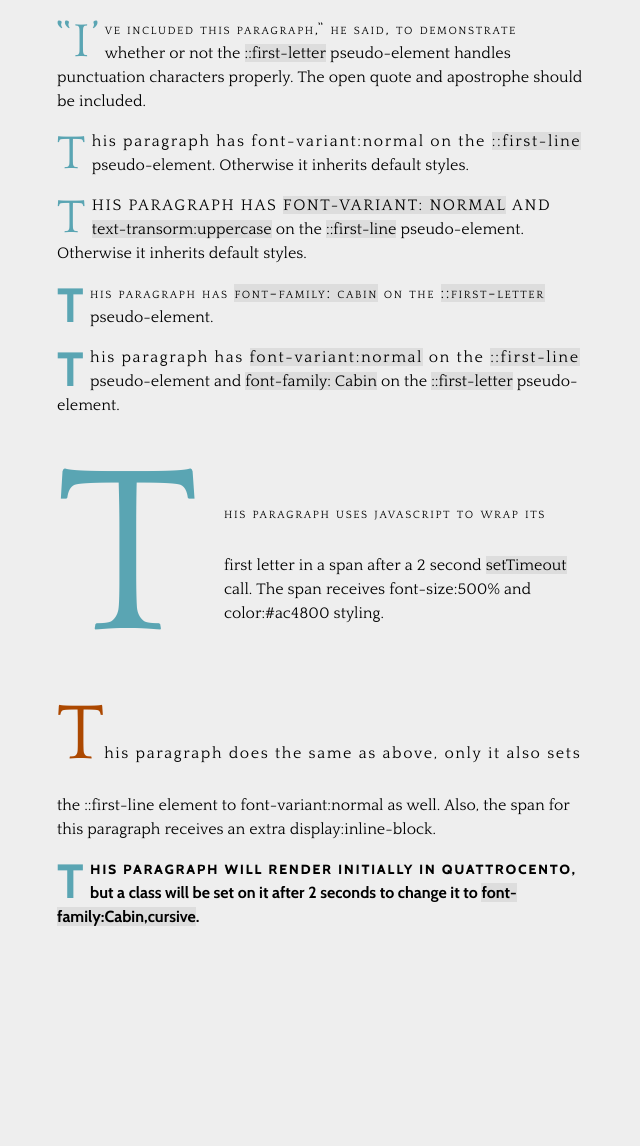
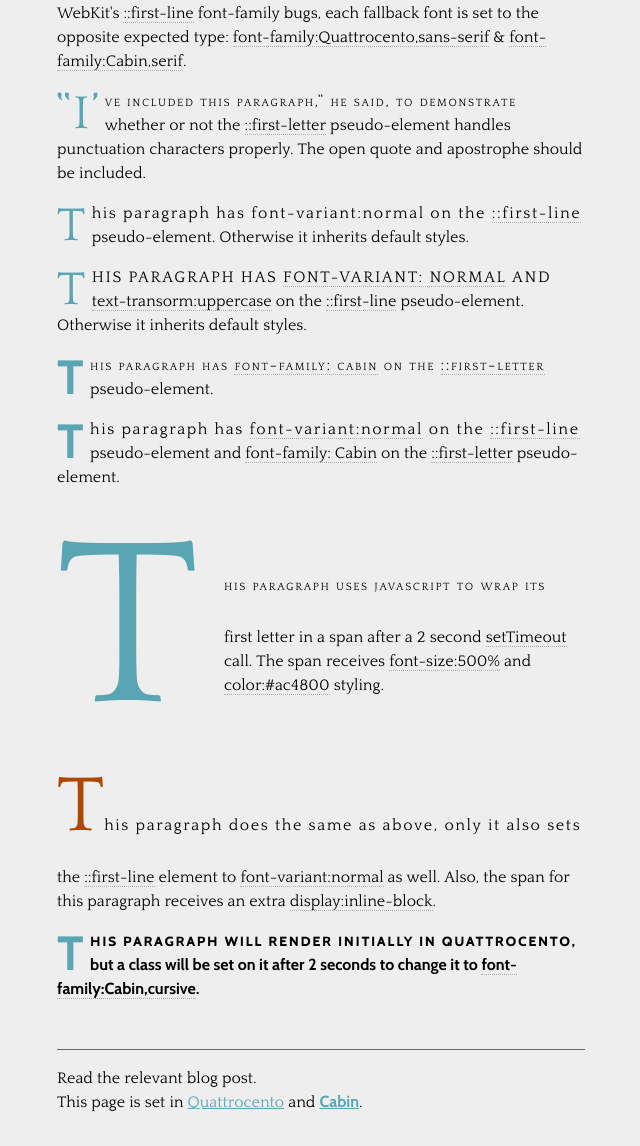
Before and after one commit to mattwiebe/CSS-Typography-Tests, a plain HTML site: page index.html in a window 1280 px wide. Shown: the part 191-1337 px from the top of the page, without its empty margins (319-959 px from the left). Before the commit the page ends 1152 px from the top, so only its background shows below. Drawn offline with nearby package versions, Linux system fonts and the light colour scheme.

Commit message:
really almost ready

```diff
--- a/index.html
+++ b/index.html
@@ -24,9 +24,15 @@ body {
 	width:33em;
 	margin:2em auto;
 }
+a {
+	color:#5aa5b3;
+}
 code {
 	font-family:inherit;
-	background-color:#ddd;
+	border-bottom:1px dotted #aaa;
+}
+.cabin {
+	font-family:Cabin;
 }
 h1,h2,h3,h4,h5,h6 {
 	font-family:Cabin, serif;
@@ -87,20 +93,33 @@ div::first-letter {
 .eight { /* class added after 2 seconds */
 	font-family:Cabin, cursive;
 }
+#footer {
+	margin:3em 0 0;
+	padding:1em 0 0;
+	border-top:1px solid #666;
+}
+#footer::first-letter {
+	font-size:inherit;
+	color:inherit;
+}
 
 </style>
 </head>
 <body>
 	<h1>Various Sundry Typography Tests</h1>
-	<p id="one">This Paragraph has <code>text-transform:lowercase</code> and <code>font-variant:small-caps</code> on the <code>::first-line</code> pseudo-element and <code>font-size:200%</code> &amp; <code>text-transform:uppercase</code> on the <code>::first-letter</code> pseudo-element. This is the default style for all paragraphs.</p>
+	<p id="one">This Paragraph has <code>text-transform:lowercase</code> and <code>font-variant:small-caps</code> on the <code>::first-line</code> pseudo-element and <code>font-size:200%</code> &amp; <code>text-transform:uppercase</code> on the <code>::first-letter</code> pseudo-element. This is the default style for all paragraphs. To demonstrate WebKit's <code>::first-line</code> font-family bugs, each fallback font is set to the opposite expected type: <code>font-family:Quattrocento,sans-serif</code> &amp; <code>font-family:Cabin,serif</code>.</p>
 	<p>“I’ve included this paragraph,” he said, to demonstrate whether or not the <code>::first-letter</code> pseudo-element handles punctuation characters properly. The open quote and apostrophe should be included.</p>
 	<p id="two">This paragraph has font-variant:normal on the <code>::first-line</code> pseudo-element. Otherwise it inherits default styles.</p>
 	<p id="three">This paragraph has <code>font-variant: normal</code> and <code>text-transorm:uppercase</code> on the <code>::first-line</code> pseudo-element. Otherwise it inherits default styles.</p>
 	<p id="four">This paragraph has <code>font-family: Cabin</code> on the <code>::first-letter</code> pseudo-element.</p>
 	<p id="five">This paragraph has <code>font-variant:normal</code> on the <code>::first-line</code> pseudo-element and <code>font-family: Cabin</code> on the <code>::first-letter</code> pseudo-element.</p>
-	<p id="six">This paragraph uses JavaScript to wrap its first letter in a span after a 2 second <code>setTimeout</code> call. The span receives <codesce>font-size:500%</codesce> and color:#ac4800 styling.</p>
-	<p id="seven">This paragraph does the same as above, only it also sets the ::first-line element to font-variant:normal as well. Also, the span for this paragraph receives an extra display:inline-block.</p>
+	<p id="six">This paragraph uses JavaScript to wrap its first letter in a span after a 2 second <code>setTimeout</code> call. The span receives <code>font-size:500%</code> and <code>color:#ac4800</code> styling.</p>
+	<p id="seven">This paragraph does the same as above, only it also sets the <code>::first-line</code> element to <code>font-variant:normal</code> as well. Also, the span for this paragraph receives an extra <code>display:inline-block</code>.</p>
 	<p id="eight">This paragraph will render initially in Quattrocento, but a class will be set on it after 2 seconds to change it to <code>font-family:Cabin,cursive</code>.</p>
+	<div id="footer">
+		Read the relevant blog post.<br />
+		This page is set in <a href="http://www.impallari.com/quattrocento/">Quattrocento</a> and <a href="http://www.impallari.com/cabin"class="cabin">Cabin</a>.
+	</div>
 </body>
 <script src="//ajax.googleapis.com/ajax/libs/jquery/1.5.1/jquery.js"></script>
 <script>window.jQuery || document.write("<script src='jquery.js'>\x3C/script>")</script>
```
